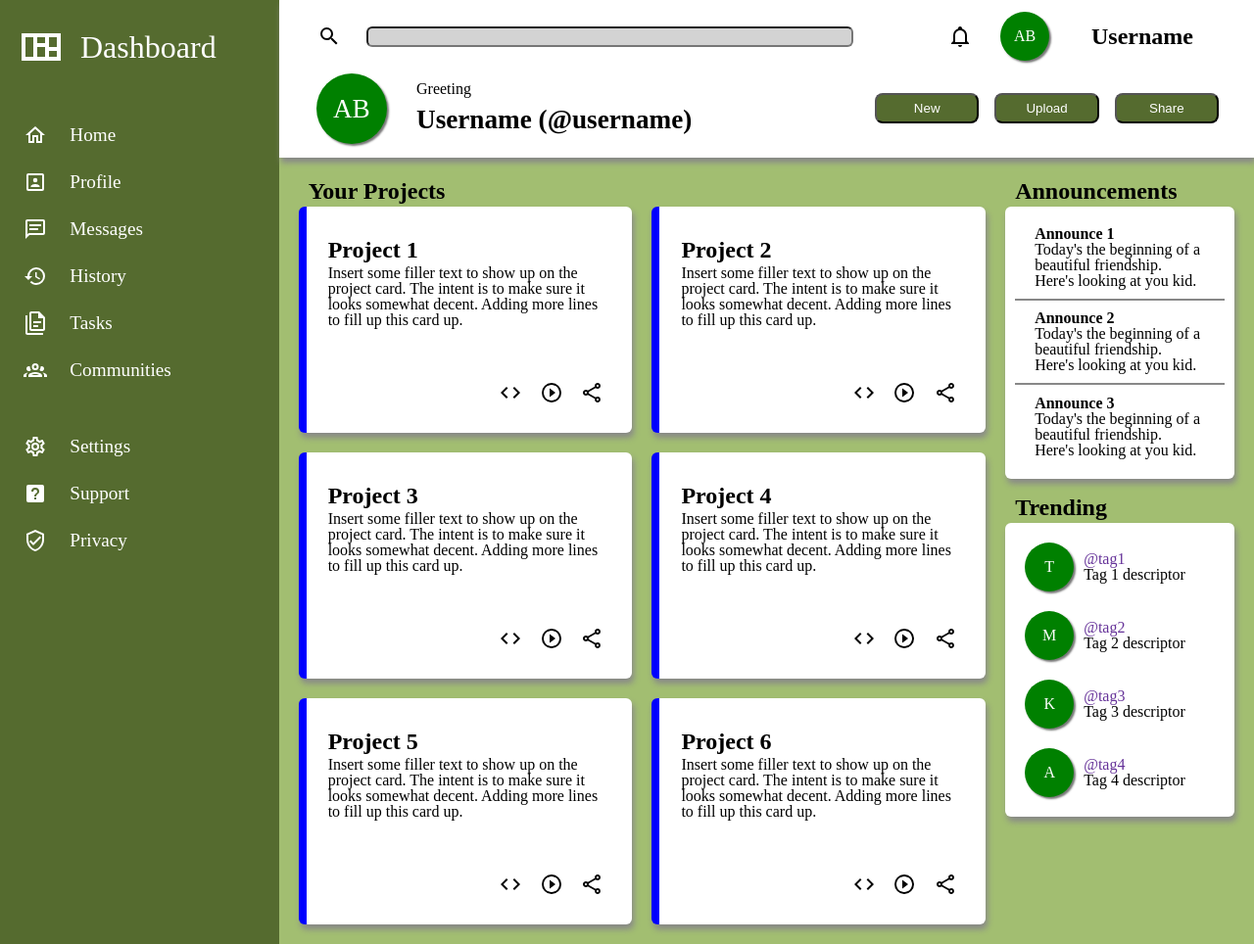
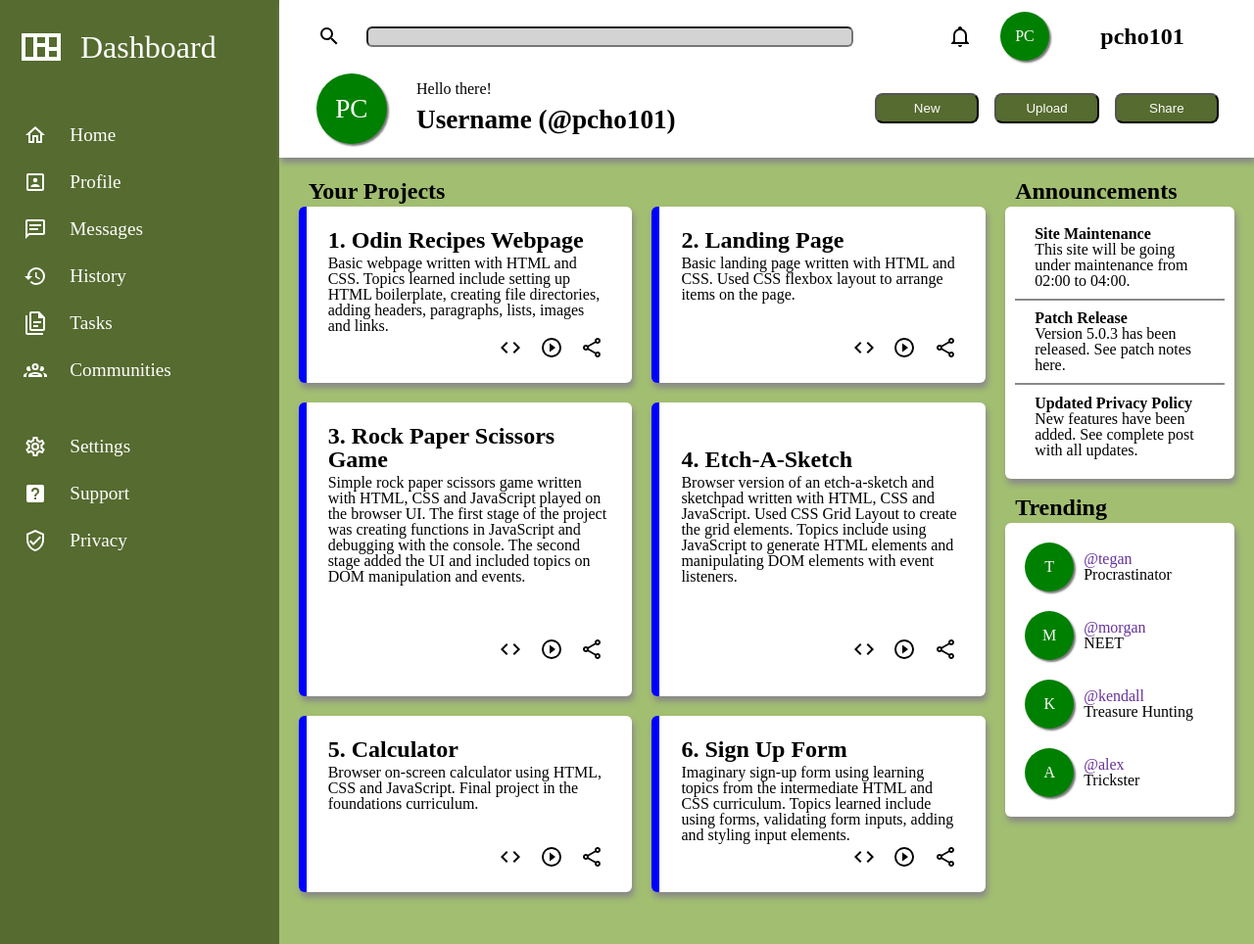
Before and after one commit to pcho101/top-admin-dashboard, a plain HTML site: page index.html in a window 1280 px wide. Shown: the whole page at 98% size. Drawn offline with Linux system fonts and the light colour scheme.

Commit message:
Update site content and links

```diff
--- a/index.html
+++ b/index.html
@@ -62,13 +62,13 @@
         </div>
         <div class="profile-bar">
             <img src="icons/notifications.svg" alt="notifications">
-            <div class="profile-bar-pic">AB</div>
-            <p>Username</p>
+            <div class="profile-bar-pic">PC</div>
+            <p>pcho101</p>
         </div>
         <div class="user-info">
-            <div class="profile-bar-pic">AB</div>
-            <p>Greeting</p>
-            <p>Username (@username)</p>
+            <div class="profile-bar-pic">PC</div>
+            <p>Hello there!</p>
+            <p>Username (@pcho101)</p>
         </div>
         <div class="user-buttons">
             <button>New</button>
@@ -81,16 +81,16 @@
             <h1>Your Projects</h1>
             <div class="projects">
                 <div class="project-card">
-                    <h2>Project 1</h2>
-                    <p>Insert some filler text to show up on the project card.
-                        The intent is to make sure it looks somewhat decent.
-                        Adding more lines to fill up this card up.
+                    <h2>1. Odin Recipes Webpage</h2>
+                    <p>Basic webpage written with HTML and CSS.
+                        Topics learned include setting up HTML boilerplate,
+                        creating file directories, adding headers, paragraphs, lists, images and links.
                     </p>
                     <div></div>
-                    <a href="#" class="card-icon">
+                    <a href="https://github.com/pcho101/top-odin-recipes" class="card-icon">
                         <img src="icons/code.svg" alt="code">
                     </a>
-                    <a href="#" class="card-icon">
+                    <a href="https://pcho101.github.io/top-odin-recipes/" class="card-icon">
                         <img src="icons/run.svg" alt="run">
                     </a>
                     <a href="#" class="card-icon">
@@ -98,16 +98,15 @@
                     </a>
                 </div>
                 <div class="project-card">
-                    <h2>Project 2</h2>
-                    <p>Insert some filler text to show up on the project card.
-                        The intent is to make sure it looks somewhat decent.
-                        Adding more lines to fill up this card up.
+                    <h2>2. Landing Page</h2>
+                    <p>Basic landing page written with HTML and CSS.
+                        Used CSS flexbox layout to arrange items on the page.
                     </p>
                     <div></div>
-                    <a href="#" class="card-icon">
+                    <a href="https://github.com/pcho101/top-landing-page" class="card-icon">
                         <img src="icons/code.svg" alt="code">
                     </a>
-                    <a href="#" class="card-icon">
+                    <a href="https://pcho101.github.io/top-landing-page/" class="card-icon">
                         <img src="icons/run.svg" alt="run">
                     </a>
                     <a href="#" class="card-icon">
@@ -115,16 +114,16 @@
                     </a>
                 </div>
                 <div class="project-card">
-                    <h2>Project 3</h2>
-                    <p>Insert some filler text to show up on the project card.
-                        The intent is to make sure it looks somewhat decent.
-                        Adding more lines to fill up this card up.
+                    <h2>3. Rock Paper Scissors Game</h2>
+                    <p>Simple rock paper scissors game written with HTML, CSS and JavaScript played on the browser UI.
+                        The first stage of the project was creating functions in JavaScript and debugging with the console.
+                        The second stage added the UI and included topics on DOM manipulation and events.
                     </p>
                     <div></div>
-                    <a href="#" class="card-icon">
+                    <a href="https://github.com/pcho101/top-rock-paper-scissors" class="card-icon">
                         <img src="icons/code.svg" alt="code">
                     </a>
-                    <a href="#" class="card-icon">
+                    <a href="https://pcho101.github.io/top-rock-paper-scissors/" class="card-icon">
                         <img src="icons/run.svg" alt="run">
                     </a>
                     <a href="#" class="card-icon">
@@ -132,16 +131,16 @@
                     </a>
                 </div>
                 <div class="project-card">
-                    <h2>Project 4</h2>
-                    <p>Insert some filler text to show up on the project card.
-                        The intent is to make sure it looks somewhat decent.
-                        Adding more lines to fill up this card up.
+                    <h2>4. Etch-A-Sketch</h2>
+                    <p>Browser version of an etch-a-sketch and sketchpad written with HTML, CSS and JavaScript.
+                        Used CSS Grid Layout to create the grid elements.
+                        Topics include using JavaScript to generate HTML elements and manipulating DOM elements with event listeners.
                     </p>
                     <div></div>
-                    <a href="#" class="card-icon">
+                    <a href="https://github.com/pcho101/top-etch-a-sketch" class="card-icon">
                         <img src="icons/code.svg" alt="code">
                     </a>
-                    <a href="#" class="card-icon">
+                    <a href="https://pcho101.github.io/top-etch-a-sketch/" class="card-icon">
                         <img src="icons/run.svg" alt="run">
                     </a>
                     <a href="#" class="card-icon">
@@ -149,16 +148,15 @@
                     </a>
                 </div>
                 <div class="project-card">
-                    <h2>Project 5</h2>
-                    <p>Insert some filler text to show up on the project card.
-                        The intent is to make sure it looks somewhat decent.
-                        Adding more lines to fill up this card up.
+                    <h2>5. Calculator</h2>
+                    <p>Browser on-screen calculator using HTML, CSS and JavaScript.
+                        Final project in the foundations curriculum.
                     </p>
                     <div></div>
-                    <a href="#" class="card-icon">
+                    <a href="https://github.com/pcho101/top-calculator" class="card-icon">
                         <img src="icons/code.svg" alt="code">
                     </a>
-                    <a href="#" class="card-icon">
+                    <a href="https://pcho101.github.io/top-calculator/" class="card-icon">
                         <img src="icons/run.svg" alt="run">
                     </a>
                     <a href="#" class="card-icon">
@@ -166,16 +164,15 @@
                     </a>
                 </div>
                 <div class="project-card">
-                    <h2>Project 6</h2>
-                    <p>Insert some filler text to show up on the project card.
-                        The intent is to make sure it looks somewhat decent.
-                        Adding more lines to fill up this card up.
+                    <h2>6. Sign Up Form</h2>
+                    <p>Imaginary sign-up form using learning topics from the intermediate HTML and CSS curriculum.
+                        Topics learned include using forms, validating form inputs, adding and styling input elements.
                     </p>
                     <div></div>
-                    <a href="#" class="card-icon">
+                    <a href="https://github.com/pcho101/top-sign-up-form" class="card-icon">
                         <img src="icons/code.svg" alt="code">
                     </a>
-                    <a href="#" class="card-icon">
+                    <a href="https://pcho101.github.io/top-sign-up-form/" class="card-icon">
                         <img src="icons/run.svg" alt="run">
                     </a>
                     <a href="#" class="card-icon">
@@ -188,24 +185,21 @@
             <h1>Announcements</h1>
             <div class="announcements">
                 <div class="announce-card">
-                    <h3>Announce 1</h3>
+                    <h3>Site Maintenance</h3>
                     <p>
-                        Today's the beginning of a beautiful friendship.
-                        Here's looking at you kid.
+                        This site will be going under maintenance from 02:00 to 04:00.
                     </p>
                 </div>
                 <div class="announce-card">
-                    <h3>Announce 2</h3>
+                    <h3>Patch Release</h3>
                     <p>
-                        Today's the beginning of a beautiful friendship.
-                        Here's looking at you kid.
+                        Version 5.0.3 has been released. See patch notes here.
                     </p>
                 </div>
                 <div class="announce-card">
-                    <h3>Announce 3</h3>
+                    <h3>Updated Privacy Policy</h3>
                     <p>
-                        Today's the beginning of a beautiful friendship.
-                        Here's looking at you kid.
+                        New features have been added. See complete post with all updates.
                     </p>
                 </div>
             </div>
@@ -213,23 +207,23 @@
             <div class="trending">
                 <div class="trending-card">
                     <div class="profile-bar-pic">T</div>
-                    <h4>@tag1</h4>
-                    <p>Tag 1 descriptor</p>
+                    <h4>@tegan</h4>
+                    <p>Procrastinator</p>
                 </div>
                 <div class="trending-card">
                     <div class="profile-bar-pic">M</div>
-                    <h4>@tag2</h4>
-                    <p>Tag 2 descriptor</p>
+                    <h4>@morgan</h4>
+                    <p>NEET</p>
                 </div>
                 <div class="trending-card">
                     <div class="profile-bar-pic">K</div>
-                    <h4>@tag3</h4>
-                    <p>Tag 3 descriptor</p>
+                    <h4>@kendall</h4>
+                    <p>Treasure Hunting</p>
                 </div>
                 <div class="trending-card">
                     <div class="profile-bar-pic">A</div>
-                    <h4>@tag4</h4>
-                    <p>Tag 4 descriptor</p>
+                    <h4>@alex</h4>
+                    <p>Trickster</p>
                 </div>
             </div>
         </div>
--- a/style.css
+++ b/style.css
@@ -186,7 +186,7 @@ button:hover {
 
 .left-bulletin {
     display: grid;
-    grid-template-rows: 30px 9fr;
+    grid-template-rows: 30px min-content;
 }
 
 .projects {
```
